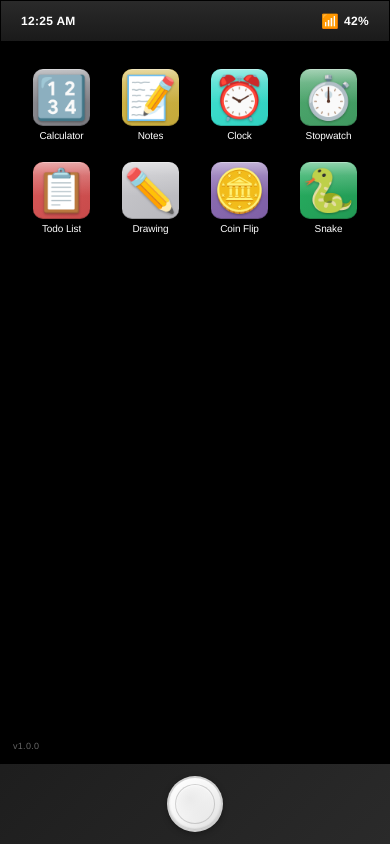
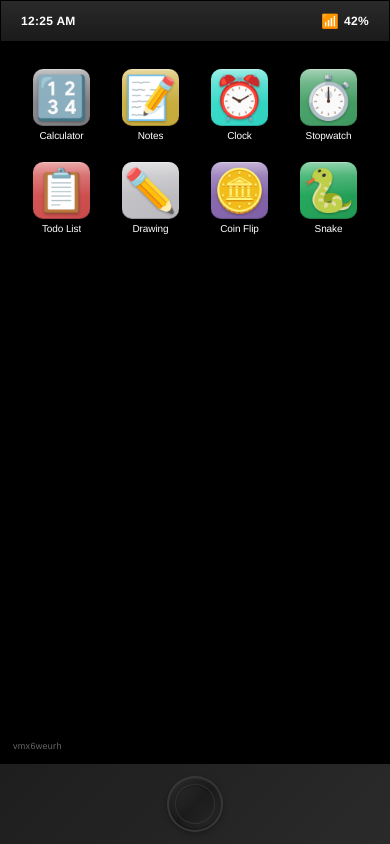
Before and after one commit to retired-wizard/vibephone, a Next.js app: page / in a window 390 px wide. Built offline with nearby package versions, Linux system fonts and the light colour scheme.

Commit message:
Update version system, home button styling, and button labels
- Generate unique version number per build using timestamp
- Change home button to dark gray to match phone bezel
- Simplify magic dialog button labels: Fix, Enhance, Customize

```diff
--- a/app/page.tsx
+++ b/app/page.tsx
@@ -39,6 +39,15 @@ export default function Home() {
   const sliderRef = useRef<HTMLDivElement>(null)
   const sliderTrackRef = useRef<HTMLDivElement>(null)
   const deviceContainerRef = useRef<HTMLDivElement>(null)
+  // Generate version once per build - uses build timestamp or current time as fallback
+  const [buildVersion] = useState(() => {
+    if (typeof window !== 'undefined' && process.env.NEXT_PUBLIC_BUILD_VERSION) {
+      return process.env.NEXT_PUBLIC_BUILD_VERSION
+    }
+    // Generate a version based on timestamp (will be consistent per deployment)
+    const timestamp = Date.now()
+    return `v${timestamp.toString(36).slice(-6)}`
+  })
 
   useEffect(() => {
     // Clear all cached apps when the site loads/reloads
@@ -1145,7 +1154,7 @@ export default function Home() {
                 userSelect: 'none',
                 WebkitUserSelect: 'none'
               }}>
-                v1.0.0
+                {buildVersion}
               </div>
             </div>
           </div>
@@ -1166,12 +1175,12 @@ export default function Home() {
             width: '56px',
             height: '56px',
             borderRadius: '50%',
-            background: 'linear-gradient(135deg, #ffffff 0%, #f5f5f5 50%, #e0e0e0 100%)',
-            border: '2px solid rgba(200, 200, 200, 0.8)',
+            background: 'linear-gradient(135deg, #2a2a2a 0%, #1a1a1a 50%, #2a2a2a 100%)',
+            border: '2px solid rgba(60, 60, 60, 0.8)',
             boxShadow:
               '0 2px 6px rgba(0, 0, 0, 0.3),' +
-              'inset 0 1px 2px rgba(255, 255, 255, 0.8),' +
-              'inset 0 -1px 2px rgba(0, 0, 0, 0.2)',
+              'inset 0 1px 2px rgba(255, 255, 255, 0.05),' +
+              'inset 0 -1px 2px rgba(0, 0, 0, 0.5)',
             cursor: 'pointer',
             display: 'flex',
             alignItems: 'center',
@@ -1182,16 +1191,16 @@ export default function Home() {
           onMouseDown={(e) => {
             e.currentTarget.style.transform = 'scale(0.92)'
             e.currentTarget.style.boxShadow =
-              '0 1px 3px rgba(0, 0, 0, 0.3),' +
-              'inset 0 1px 2px rgba(255, 255, 255, 0.6),' +
-              'inset 0 -1px 2px rgba(0, 0, 0, 0.3)'
+              '0 1px 3px rgba(0, 0, 0, 0.5),' +
+              'inset 0 1px 2px rgba(255, 255, 255, 0.03),' +
+              'inset 0 -1px 2px rgba(0, 0, 0, 0.6)'
             handleHomeButtonPress()
           }}
           onMouseUp={(e) => {
             e.currentTarget.style.transform = 'scale(1)'
             e.currentTarget.style.boxShadow =
-              '0 2px 6px rgba(0, 0, 0, 0.6),' +
-              'inset 0 1px 2px rgba(255, 255, 255, 0.08),' +
+              '0 2px 6px rgba(0, 0, 0, 0.3),' +
+              'inset 0 1px 2px rgba(255, 255, 255, 0.05),' +
               'inset 0 -1px 2px rgba(0, 0, 0, 0.5)'
             const wasLongPress = longPressOccurredRef.current
             handleHomeButtonRelease()
@@ -1203,8 +1212,8 @@ export default function Home() {
           onMouseLeave={(e) => {
             e.currentTarget.style.transform = 'scale(1)'
             e.currentTarget.style.boxShadow =
-              '0 2px 6px rgba(0, 0, 0, 0.6),' +
-              'inset 0 1px 2px rgba(255, 255, 255, 0.08),' +
+              '0 2px 6px rgba(0, 0, 0, 0.3),' +
+              'inset 0 1px 2px rgba(255, 255, 255, 0.05),' +
               'inset 0 -1px 2px rgba(0, 0, 0, 0.5)'
             handleHomeButtonRelease()
           }}
@@ -1231,9 +1240,9 @@ export default function Home() {
               width: '40px',
               height: '40px',
               borderRadius: '50%',
-              border: '1px solid rgba(150, 150, 150, 0.4)',
-              background: 'radial-gradient(circle at 35% 35%, rgba(0,0,0,0.05) 0%, rgba(0,0,0,0.02) 40%, transparent 70%)',
-              boxShadow: 'inset 0 1px 1px rgba(255, 255, 255, 0.6)'
+              border: '1px solid rgba(60, 60, 60, 0.6)',
+              background: 'radial-gradient(circle at 35% 35%, rgba(255,255,255,0.02) 0%, rgba(255,255,255,0.01) 40%, transparent 70%)',
+              boxShadow: 'inset 0 1px 1px rgba(0, 0, 0, 0.3)'
             }} />
           </div>
 
@@ -1448,7 +1457,7 @@ export default function Home() {
                   }}
                 >
                   <span>😤</span>
-                  <span>Fix what&apos;s broken</span>
+                  <span>Fix</span>
                 </button>
 
                 {/* Magic Sparkle Button */}
@@ -1482,7 +1491,7 @@ export default function Home() {
                   }}
                 >
                   <span>✨</span>
-                  <span>Make it better</span>
+                  <span>Enhance</span>
                 </button>
 
                 {/* Pen and Paper Button */}
@@ -1516,7 +1525,7 @@ export default function Home() {
                   }}
                 >
                   <span>✏️</span>
-                  <span>Tell me what to do</span>
+                  <span>Customize</span>
                 </button>
               </div>
             ) : (
--- a/next.config.js
+++ b/next.config.js
@@ -1,6 +1,9 @@
 /** @type {import('next').NextConfig} */
 const nextConfig = {
   reactStrictMode: true,
+  env: {
+    NEXT_PUBLIC_BUILD_VERSION: `v${Date.now().toString(36)}`,
+  },
 }
 
 module.exports = nextConfig
```
